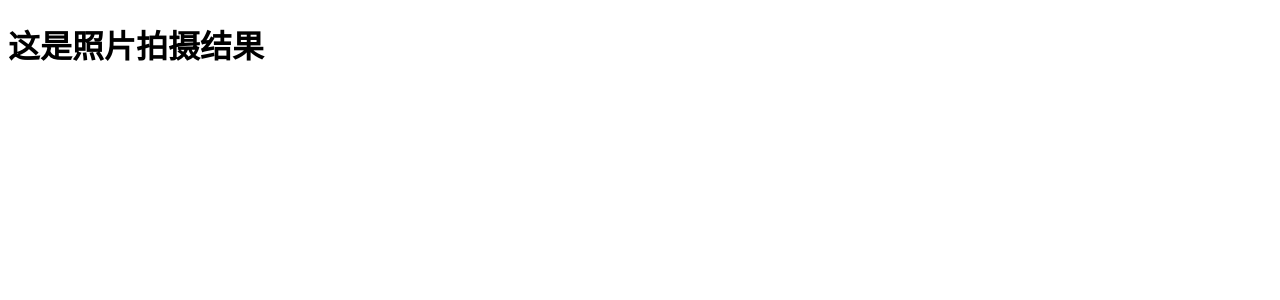
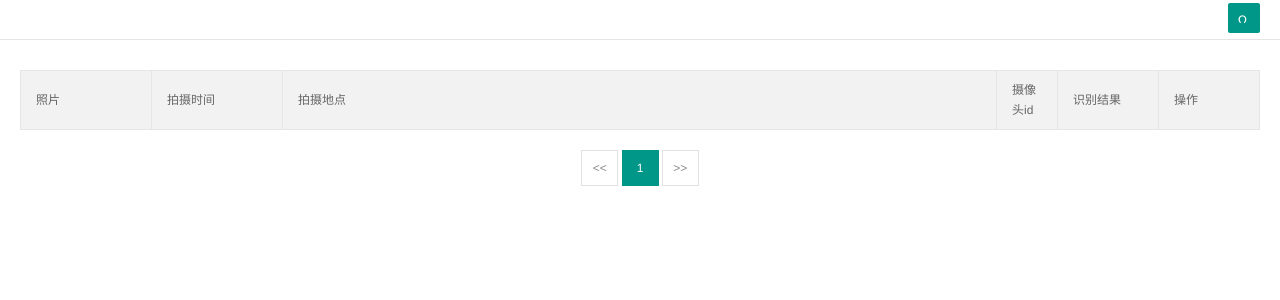
Before and after one commit to JianyunZhang/labMonitoring, a Django app: page /monitor/photo/ in a window 1280 px wide. Shown: the top 300 px of the page. Run offline with Django 3.2, Linux system fonts and the light colour scheme; data that the repository does not hold is empty; parts of the project's set-up code (start-up, migrations or seed data) failed here and were passed over.

Commit message:
commit new apps

```diff
--- a/monitor/templates/monitor/camera-edit.html
+++ b/monitor/templates/monitor/camera-edit.html
@@ -22,7 +22,7 @@
 
   <body>
     <div class="x-body">
-        <form action="/monitor/camera-edit/?id={{camera_dict.id }}" method="POST" class="layui-form" onsubmit="var index = parent.layer.getFrameIndex(window.name); parent.layer.close(index);" >
+        <form action="/monitor/camera-edit/?id={{camera_dict.id }}" method="POST" class="layui-form">
           {% csrf_token %}
           <div class="layui-form-item">
               <label for="id" class="layui-form-label">
@@ -72,6 +72,7 @@
               <label for="L_repass" class="layui-form-label">
               </label>
               <input type="submit" name="submit" id="submit" class="layui-btn" lay-filter="submit" lay-submit="" value="确认修改"/>
+              <button class="layui-btn layui-btn-danger" onclick="var index = parent.layer.getFrameIndex(window.name);parent.layer.close(index);">关闭页面</button>
           </div>
       </form>
     </div>
--- a/monitor/templates/monitor/control.html
+++ b/monitor/templates/monitor/control.html
@@ -3,7 +3,7 @@
 
   <head>
     <meta charset="UTF-8">
-    <title>欢迎页面-X-admin2.1</title>
+    <title>摄像头控制面板</title>
     <meta name="renderer" content="webkit">
     <meta http-equiv="X-UA-Compatible" content="IE=edge,chrome=1">
     <meta name="viewport" content="width=device-width,user-scalable=yes, minimum-scale=0.4, initial-scale=0.8,target-densitydpi=low-dpi" />
--- a/monitor/templates/monitor/photo.html
+++ b/monitor/templates/monitor/photo.html
@@ -1,10 +1,83 @@
 <!DOCTYPE html>
-<html lang="en">
-<head>
+<html class="x-admin-sm">
+
+  <head>
     <meta charset="UTF-8">
-    <title>Photo</title>
-</head>
-<body>
-    <h1>这是照片拍摄结果</h1>
-</body>
+    <title>拍摄照片列表</title>
+    <meta name="renderer" content="webkit">
+    <meta http-equiv="X-UA-Compatible" content="IE=edge,chrome=1">
+    <meta name="viewport" content="width=device-width,user-scalable=yes, minimum-scale=0.4, initial-scale=0.8,target-densitydpi=low-dpi" />
+    <link rel="stylesheet" href="/static/common/css/font.css">
+    <link rel="stylesheet" href="/static/common/css/xadmin.css">
+    <script type="text/javascript" src="/static/common/js/jquery-3.2.1.js"></script>
+    <script type="text/javascript" src="/static/common/lib/layui/layui.js" charset="utf-8"></script>
+    <script type="text/javascript" src="/static/common/js/xadmin.js"></script>
+    <script type="text/javascript" src="/static/common/js/cookie.js"></script>
+    <!-- 让IE8/9支持媒体查询，从而兼容栅格 -->
+    <!--[if lt IE 9]>
+      <script src="https://cdn.staticfile.org/html5shiv/r29/html5.min.js"></script>
+      <script src="https://cdn.staticfile.org/respond.js/1.4.2/respond.min.js"></script>
+    <![endif]-->
+  </head>
+
+  <body>
+    <div class="x-nav">
+      <span class="layui-breadcrumb">
+        <a href="/welcome/">首页</a>
+        <a><cite>拍摄照片列表</cite></a>
+      </span>
+      <a class="layui-btn layui-btn-small" style="line-height:1.6em;margin-top:3px;float:right" href="javascript:location.replace(location.href);" title="刷新">
+        <i class="layui-icon" style="line-height:30px">ဂ</i></a>
+    </div>
+    <div class="x-body">
+
+      <table class="layui-table layui-form">
+        <thead>
+            <th width="100">照片</th>
+            <th width="100">拍摄时间</th>
+            <th>拍摄地点</th>
+            <th width="30">摄像头id</th>
+            <th width="70">识别结果</th>
+            <td width="70">操作</td>
+        </thead>
+        <tbody class="x-cate">
+        {% for item in photo_data %}
+          <tr cate-id='1' fid='0' >
+            <td>
+                <img src="{{ item.url }}" height="96" width="128" />
+            </td>
+            <td>
+                {{ item.time }}
+            </td>
+            <td>
+                {{ item.location }}
+            </td>
+            <td>
+                {{ item.camera_id }}
+            </td>
+            <td>
+                {% if item.is_processed is True %}
+                    <button class="layui-btn layui-btn-normal"  onclick="x_admin_show('查看识别结果','/monitor/detection-show?id={{ item.id }}')" ><i class="layui-icon">&#xe642;</i>查看识别结果</button>
+                {% endif %}
+                {% if item.is_processed is False %}
+                    <button class="layui-btn layui-btn-danger" disabled>未识别</button>
+                {% endif %}
+            </td>
+            <td class="td-manage">
+              <button class="layui-btn layui-btn layui-btn-xs"  onclick="x_admin_show('查看原图','/monitor/photo-show?id={{ item.id }}')" ><i class="layui-icon">&#xe642;</i>查看原图</button>
+            </td>
+          </tr>
+        {% endfor %}
+        </tbody>
+      </table>
+
+       <div class="page">
+        <div>
+          <a class="prev" href="">&lt;&lt;</a>
+          <span class="current">1</span>
+          <a class="next" href="">&gt;&gt;</a>
+        </div>
+       </div>
+    </div>
+  </body>
 </html>
--- a/monitor/urls.py
+++ b/monitor/urls.py
@@ -9,4 +9,6 @@
     path('photo/', views.photo),
     path('detection/', views.detection),
     path('camera-edit/', views.camera_edit),
+    path('photo-show/',  views.photo_show),
+    path('detection-show/',  views.detection_show),
 ]
--- a/monitor/views.py
+++ b/monitor/views.py
@@ -1,8 +1,9 @@
 from django.shortcuts import render
 from monitor.tasks import get_camera_list
-from monitor.tasks import photo_capture
+from labMonitoring.settings import BASE_DIR
 from monitor.models import *
 import json
+import os
 # Create your views here.
 # monitor/views.py
 
@@ -18,11 +19,22 @@
     return render(request, 'monitor/control.html', {'camera_data': camera_list})
 
 
+# 照片列表页面
 def photo(request):
-    # photo_capture.delay()
-    return render(request, 'monitor/photo.html')
+    # 获取照片列表
+    photo_list = list(Photo.objects.all())
+    substr = os.path.join(BASE_DIR, 'monitor')
+    for photo in photo_list:
+        photo.url = photo.url.replace(substr, '')  # 替换子串
+        photo.url_processed = photo.url_processed.replace(substr, '')  # 替换子串
+    # 列表中的元素转换为字典
+    for num in range(0, len(photo_list)):
+        photo_list[num] = {'id': photo_list[num].id, 'time': photo_list[num].time, 'location': photo_list[num].location, 'is_processed': photo_list[num].is_processed, 'camera_id': photo_list[num].camera_id, 'url': photo_list[num].url, 'url_processed': photo_list[num].url_processed}
+
+    return render(request, 'monitor/photo.html', {'photo_data': photo_list})
 
 
+# 识别结果页面
 def detection(request):
     return render(request, 'monitor/detection.html')
 
@@ -48,5 +60,43 @@
 
         # 修改数据库中数据
         Camera.objects.filter(id=camera_id).update(name=camera_name, location=camera_location, is_working=camera_is_working)
+        return render(request, 'monitor/camera-edit.html', {'camera_dict': camera_dict})
 
     return render(request, 'monitor/camera-edit.html', {'camera_dict': camera_dict})
+
+
+# 显示相片原图页面
+def photo_show(request):
+    # 先获取传入的照片id
+    photo_id = request.GET.get('id')
+    # 从数据库中查询图片
+    photo = Photo.objects.get(id=photo_id)
+    # 替换字串
+    substr = os.path.join(BASE_DIR, 'monitor')
+    photo.url = photo.url.replace(substr, '')  # 替换子串
+    photo.url_processed = photo.url_processed.replace(substr, '')  # 替换子串
+    photo.url_processed = photo.url_processed.replace('photo', 'detection')
+    # 将图片类转换为字典
+    photo_dict = {'id': photo.id, 'time': photo.time, 'location': photo.location, 'is_processed': photo.is_processed, 'camera_id': photo.camera_id, 'url': photo.url, 'url_processed': photo.url_processed}
+
+    print('传入的图片URL:', photo.url)
+    return render(request, 'monitor/photo-show.html', {'photo_data': photo_dict})
+
+
+# 显示识别结果原图页面
+def detection_show(request):
+    # 先获取传入的照片id
+    photo_id = request.GET.get('id')
+    # 从数据库中查询图片
+    photo = Photo.objects.get(id=photo_id)
+    # 替换字串
+    substr = os.path.join(BASE_DIR, 'monitor')
+    photo.url = photo.url.replace(substr, '')  # 替换子串
+    photo.url_processed = photo.url_processed.replace(substr, '')  # 替换子串
+    photo.url_processed = photo.url_processed.replace('photo', 'detection')
+    # 将图片类转换为字典
+    photo_dict = {'id': photo.id, 'time': photo.time, 'location': photo.location, 'is_processed': photo.is_processed,
+                  'camera_id': photo.camera_id, 'url': photo.url, 'url_processed': photo.url_processed}
+
+    print('传入的识别结果URL:', photo.url_processed)
+    return render(request, 'monitor/detection-show.html', {'photo_data': photo_dict})
```
Also changed, not shown: monitor/models.py (+5 -3 lines), monitor/tasks.py (+59 -11 lines), monitor/templates/monitor/detection-show.html (added, +10 -0 lines), monitor/templates/monitor/photo-show.html (added, +10 -0 lines).
